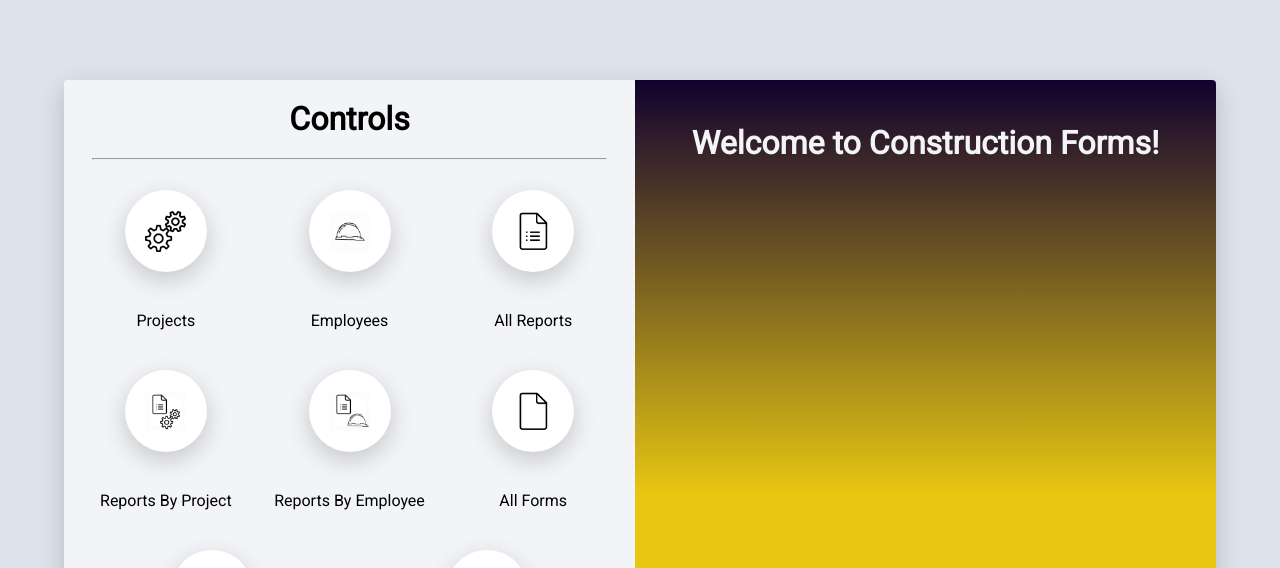
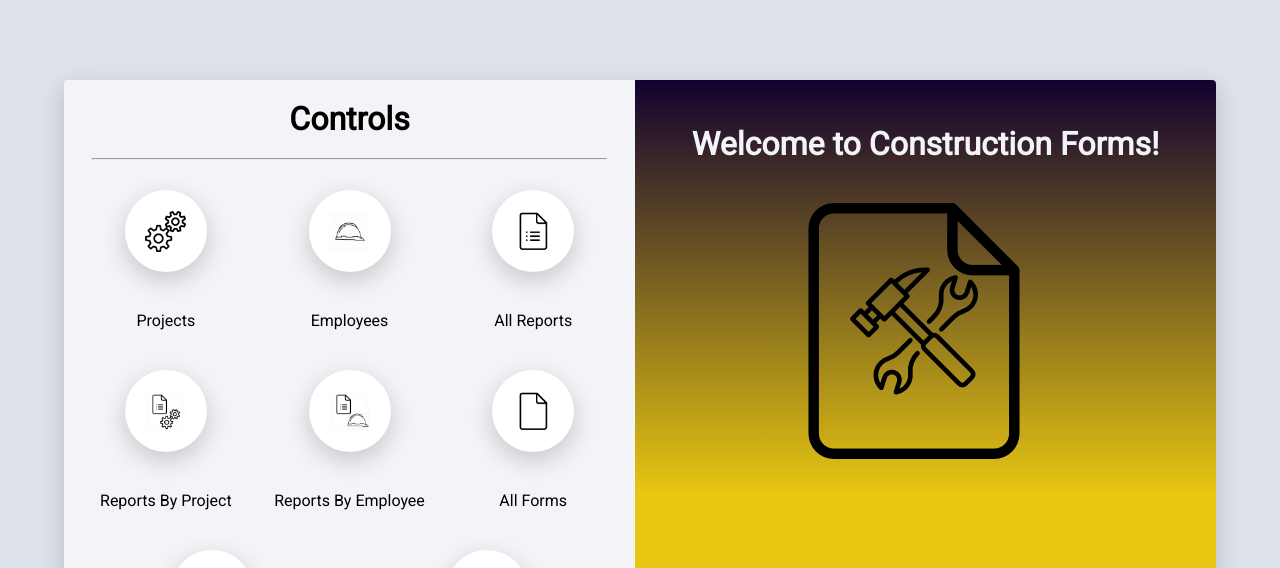
Before and after one commit to robbiegreiner/construction-forms-web-app, a React (Create React App) app: page / in a window 1280 px wide. Shown: the top 568 px of the page. Built offline with nearby package versions, Linux system fonts and the light colour scheme; no server answers.

Commit message:
Logo is added

```diff
--- a/src/styles/DataViz.css
+++ b/src/styles/DataViz.css
@@ -1,3 +1,10 @@
+.logo {
+  background: url('../assets/cf-logo.png') no-repeat;
+  width: 51%;
+  height: 50%;
+  margin: auto;
+}
+
 .data-viz {
   width: 50%;
   background-image: linear-gradient(to top, #e8c712 35%, #11012f 100%);
@@ -11,8 +18,7 @@
 
 .data-viz h1 {
   color: #F2F4F7;
-  padding: 20px;
-  margin-top: 19px;
+  padding: 40px;
 }
 
 .data-viz-cards {
```
